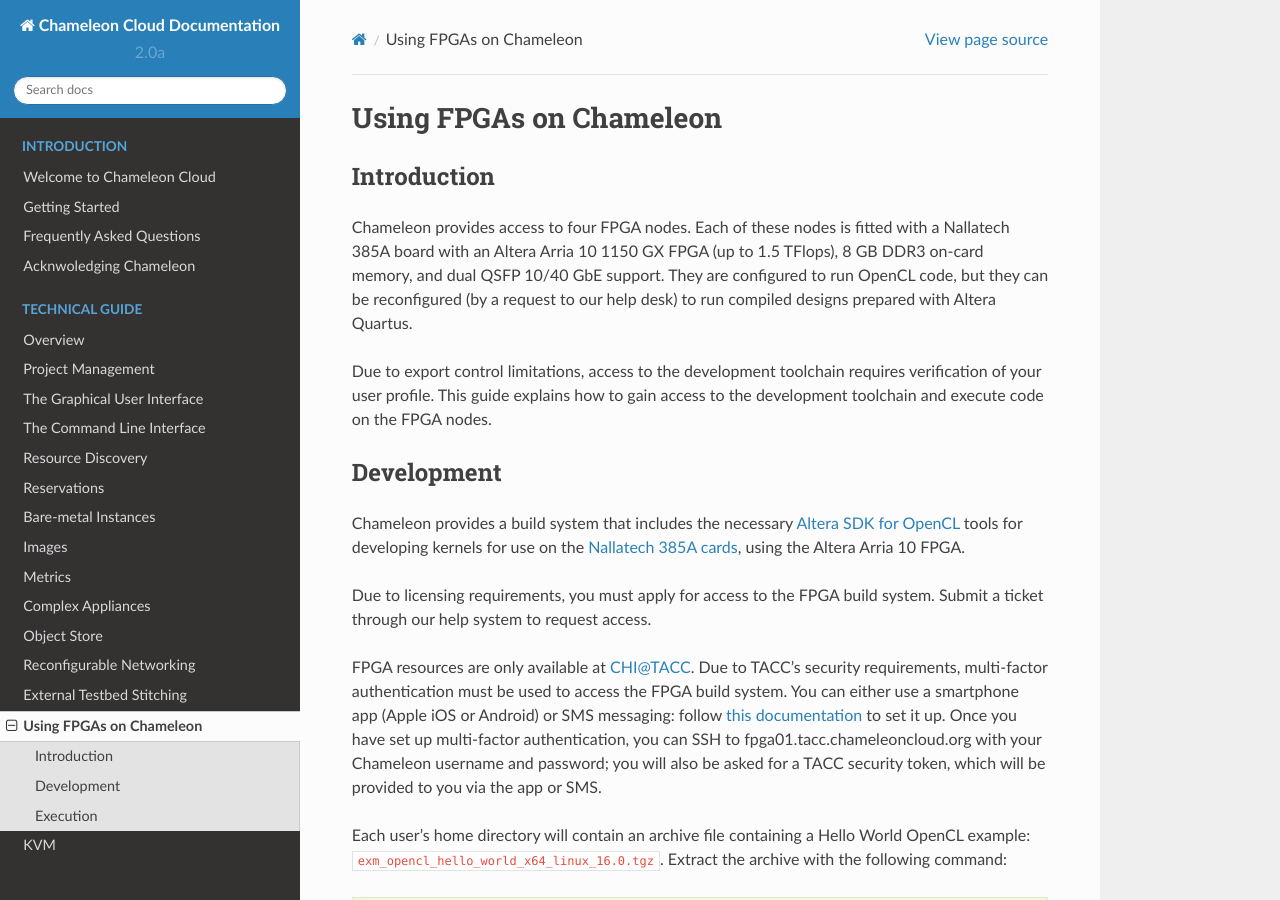
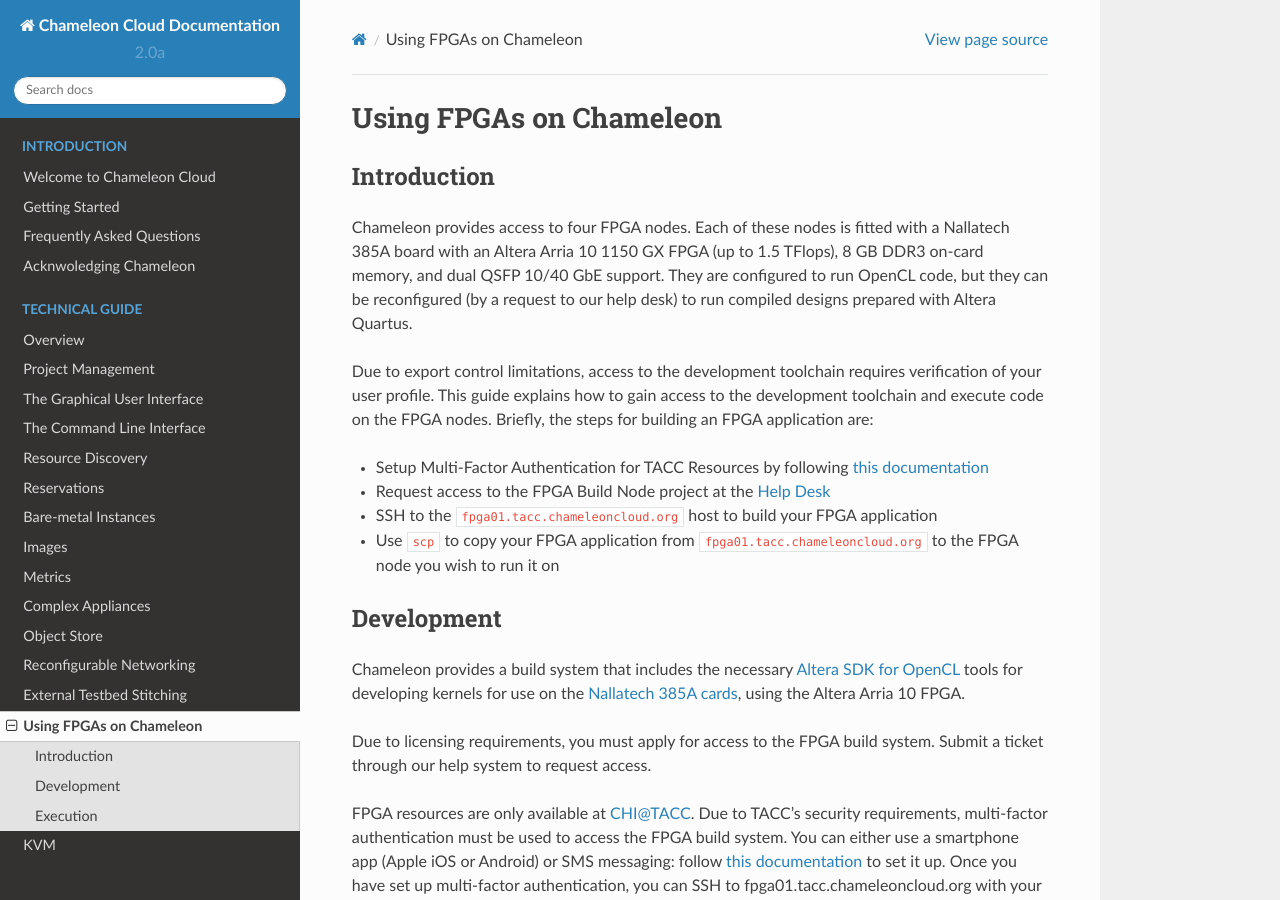
Before and after one commit to ChameleonCloud/docs, a Sphinx documentation site: the page built from source/technical/fpga.rst, in a window 1280 px wide and 900 px high. Built offline with Sphinx 7.4.7 and the Read the Docs theme 2.0.0, drawn with Linux system fonts in a browser that asks for light colours; some of the changed text lies outside the part shown.

Commit message:
Added summary of FPGA build process

```diff
--- a/source/technical/fpga.rst
+++ b/source/technical/fpga.rst
@@ -8,7 +8,12 @@ ____________
 
 Chameleon provides access to four FPGA nodes. Each of these nodes is fitted with a Nallatech 385A board with an Altera Arria 10 1150 GX FPGA (up to 1.5 TFlops), 8 GB DDR3 on-card memory, and dual QSFP 10/40 GbE support. They are configured to run OpenCL code, but they can be reconfigured (by a request to our help desk) to run compiled designs prepared with Altera Quartus.
 
-Due to export control limitations, access to the development toolchain requires verification of your user profile. This guide explains how to gain access to the development toolchain and execute code on the FPGA nodes.
+Due to export control limitations, access to the development toolchain requires verification of your user profile. This guide explains how to gain access to the development toolchain and execute code on the FPGA nodes. Briefly, the steps for building an FPGA application are:
+
+- Setup Multi-Factor Authentication for TACC Resources by following `this documentation <https://portal.tacc.utexas.edu/tutorials/multifactor-authentication>`_
+- Request access to the FPGA Build Node project at the `Help Desk <https://www.chameleoncloud.org/user/help/>`_
+- SSH to the ``fpga01.tacc.chameleoncloud.org`` host to build your FPGA application
+- Use ``scp`` to copy your FPGA application from ``fpga01.tacc.chameleoncloud.org`` to the FPGA node you wish to run it on
 
 ____________
 Development
@@ -52,7 +57,7 @@ Now run the emulated kernel.
 
 When debugging is complete, and the code is ready to be compiled for the FPGA hardware, remove the emulation flag. This may take several hours to complete, so we recommend you run it inside a terminal multiplexer, such as screen or tmux which are both installed on the build node.
 
-.. code-bock:: bash
+.. code-block:: bash
 
    aoc --board p385a_sch_ax115 device/hello_world.cl -o bin/hello_world.aocx
 
```
